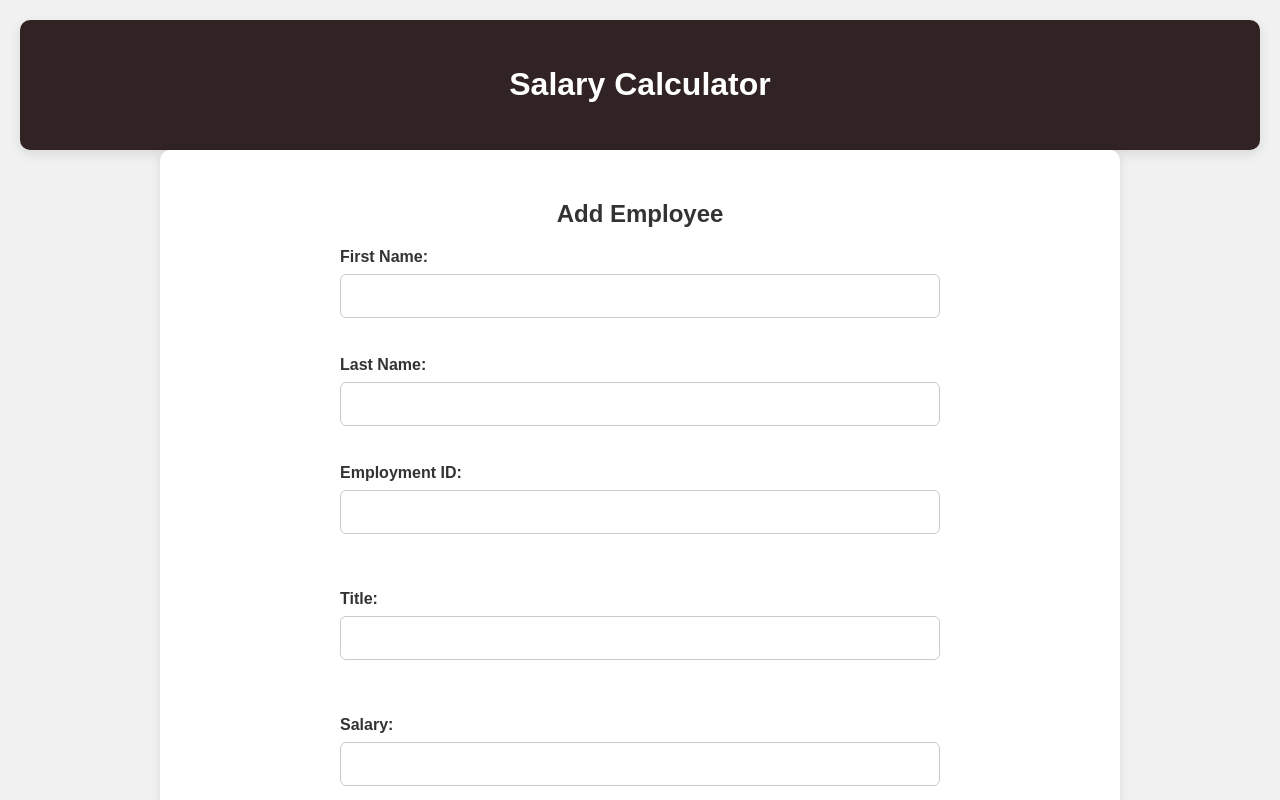
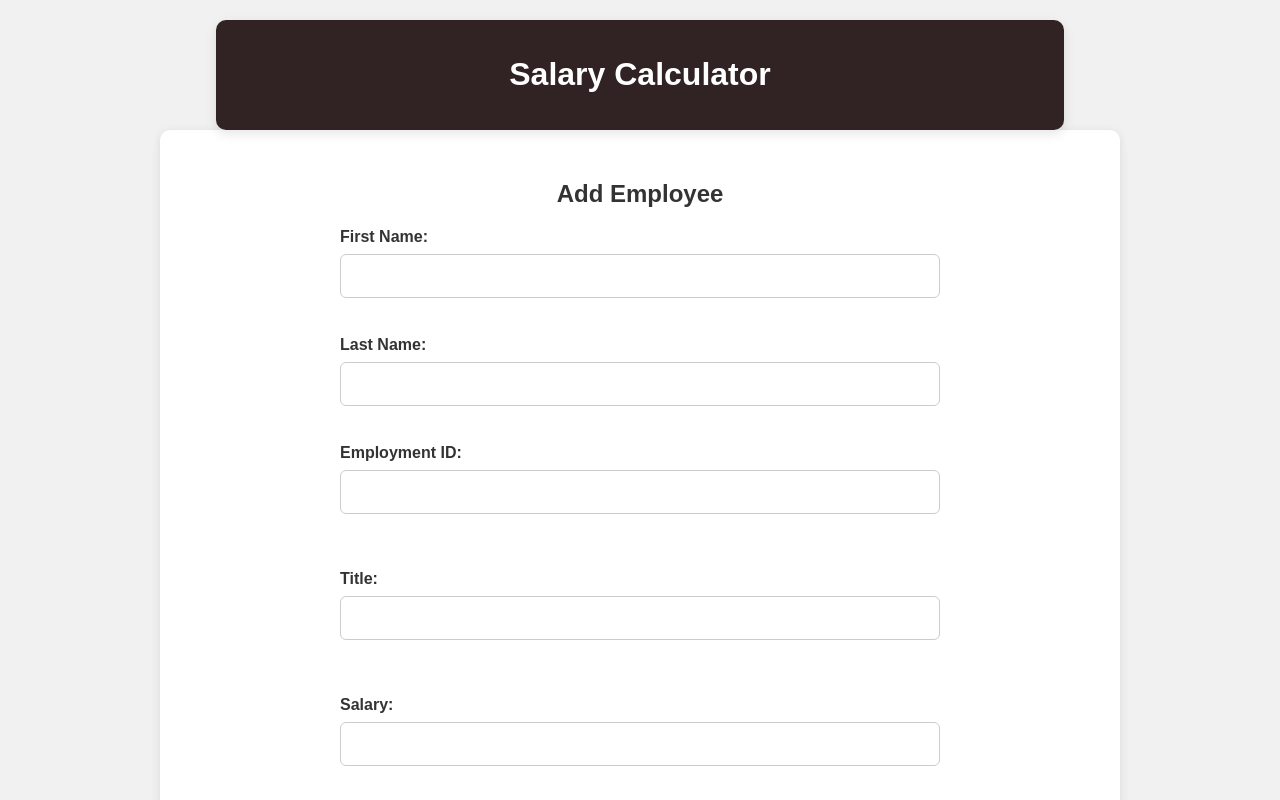
Before and after one commit to AbrahamBaffoe1/Salary-calculator-Files, a website: page index.html in a window 1280 px wide. Shown: the top 800 px of the page. Drawn offline with Linux system fonts and the light colour scheme.

Commit message:
new changes

```diff
--- a/style/styles.css
+++ b/style/styles.css
@@ -9,8 +9,11 @@ body {
 header {
   background-color: #312323;
   color: white;
-  padding: 25px;
+  padding: 15px;
+  width: 66%;
   text-align: center;
+  margin: 0 auto;
+  position: relative;
   border-radius: 10px;
   box-shadow: 0 4px 12px rgba(0, 0, 0, 0.1);
   transition: box-shadow 0.3s;
```
